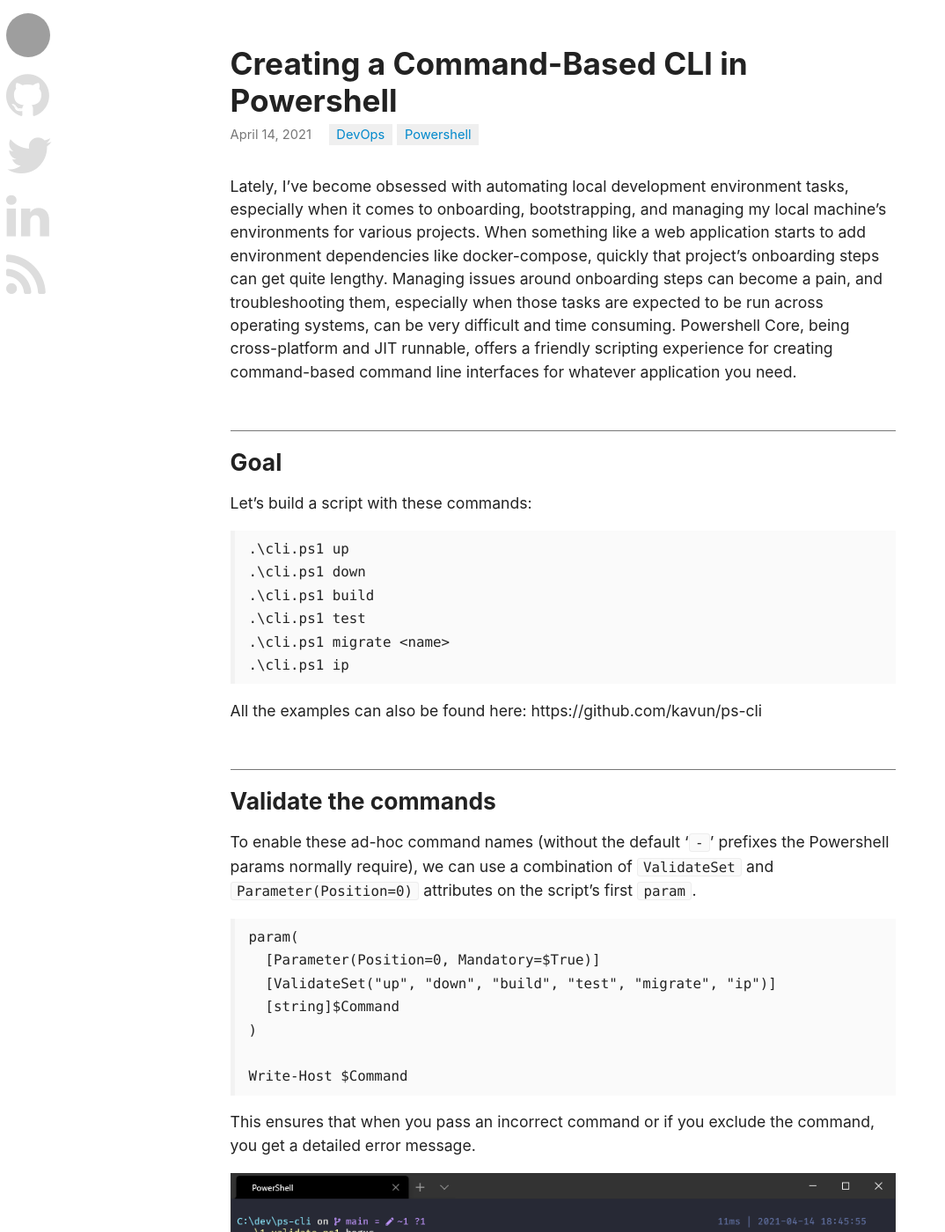
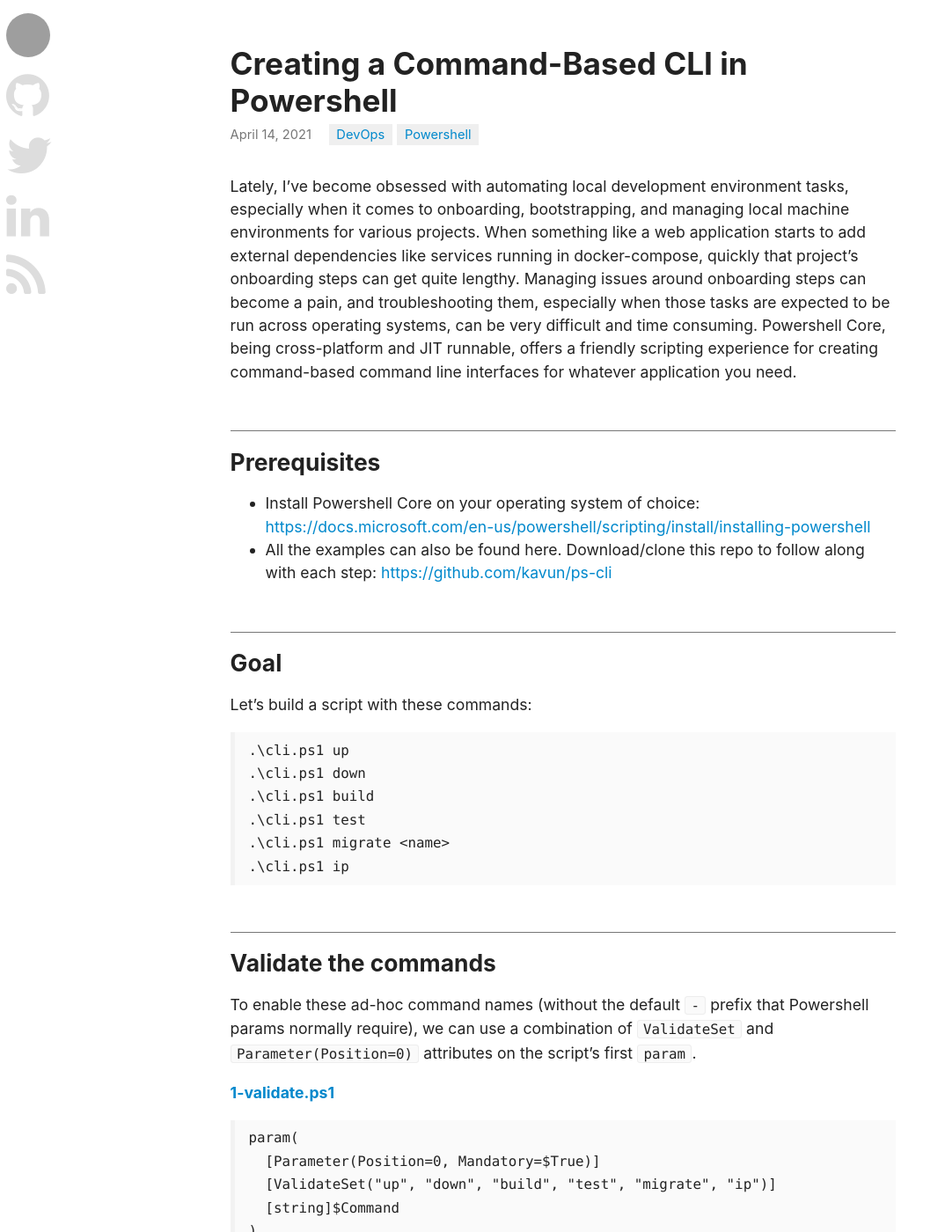
Before and after one commit to kavun/kavun.github.io, a Jekyll site: the page built from _posts/2021-04-14-creating-a-command-based-cli-in-powershell.md, in a window 1280 px wide and 1400 px high. Shown: the whole window at 88% size, without its empty margins (0-1074 px from the left). Built offline with Jekyll 4.4.1, drawn with Linux system fonts in a browser that asks for light colours; nearby versions of some CDN libraries; comment, search, counter and statistics services are not loaded; some of the changed text lies outside the part shown; grey boxes are pictures that could not be loaded.

Commit message:
resources and typos

````diff
--- a/_posts/2021-04-14-creating-a-command-based-cli-in-powershell.md
+++ b/_posts/2021-04-14-creating-a-command-based-cli-in-powershell.md
@@ -8,7 +8,12 @@
 tags: ["DevOps", "Powershell"]
 ---
 
-Lately, I've become obsessed with automating local development environment tasks, especially when it comes to onboarding, bootstrapping, and managing my local machine's environments for various projects. When something like a web application starts to add environment dependencies like docker-compose, quickly that project's onboarding steps can get quite lengthy. Managing issues around onboarding steps can become a pain, and troubleshooting them, especially when those tasks are expected to be run across operating systems, can be very difficult and time consuming. Powershell Core, being cross-platform and JIT runnable, offers a friendly scripting experience for creating command-based command line interfaces for whatever application you need.
+Lately, I've become obsessed with automating local development environment tasks, especially when it comes to onboarding, bootstrapping, and managing local machine environments for various projects. When something like a web application starts to add external dependencies like services running in docker-compose, quickly that project's onboarding steps can get quite lengthy. Managing issues around onboarding steps can become a pain, and troubleshooting them, especially when those tasks are expected to be run across operating systems, can be very difficult and time consuming. Powershell Core, being cross-platform and JIT runnable, offers a friendly scripting experience for creating command-based command line interfaces for whatever application you need.
+
+## Prerequisites
+
+- Install Powershell Core on your operating system of choice: [https://docs.microsoft.com/en-us/powershell/scripting/install/installing-powershell](https://docs.microsoft.com/en-us/powershell/scripting/install/installing-powershell)
+- All the examples can also be found here. Download/clone this repo to follow along with each step: [https://github.com/kavun/ps-cli](https://github.com/kavun/ps-cli)
 
 ## Goal
 
@@ -23,12 +28,11 @@
 .\cli.ps1 ip
 ```
 
-All the examples can also be found here: https://github.com/kavun/ps-cli
-
 ## Validate the commands
 
-To enable these ad-hoc command names (without the default '`-`' prefixes the Powershell params normally require), we can use a combination of `ValidateSet` and `Parameter(Position=0)` attributes on the script's first `param`.
+To enable these ad-hoc command names (without the default `-` prefix that Powershell params normally require), we can use a combination of `ValidateSet` and `Parameter(Position=0)` attributes on the script's first `param`.
 
+**[1-validate.ps1](https://github.com/kavun/ps-cli/blob/main/1-validate.ps1)**
 ```ps1
 param(
   [Parameter(Position=0, Mandatory=$True)]
@@ -47,6 +51,7 @@
 
 Now we need to handle the commands and run functions for each one. For this, we'll use a `switch`.
 
+**[2-handle.ps1](https://github.com/kavun/ps-cli/blob/main/2-handle.ps1)**
 ```ps1
 param(
   [Parameter(Position=0, Mandatory=$True)]
@@ -81,8 +86,9 @@
 
 ## Support `Get-Help`
 
-This is great so far, but it's not immediately known what commands are available without opening up the `.ps1` file and reading it. We could add a command `help` and then spit out some help content with `Write-Host "help string"`, but there's a better way. Powershell scripts can hook into the `Get-Help` command to provide structured help documentation for the whole script. Let's do both!
+This is great, but it's not immediately known what commands are available without opening up the `.ps1` file and reading it. We could add a command `help` and then spit out some help content with `Write-Host "help string"`, but there's a better way. Powershell scripts can hook into the `Get-Help` command to provide structured help documentation for the whole script. Let's do both!
 
+**[3-help.ps1](https://github.com/kavun/ps-cli/blob/main/3-help.ps1)**
 ```ps1
 <#
 .SYNOPSIS
@@ -158,6 +164,7 @@
 
 What we have is great for simple one-liners, but eventually we'll want to pass params to the commands and also support nested commands.
 
+**[4-nest.ps1](https://github.com/kavun/ps-cli/blob/main/4-nest.ps1)**
 ```ps1
 <#
 .SYNOPSIS
@@ -238,8 +245,15 @@
 
 - We used `ValueFromRemainingArguments` to capture any trailing params in the `$Rest` param and passed those along to the inner functions.
 - We used `ValidateSet` on an inner function's param, just like we did on the script's params.
-- Added help docs to one of the inner functions!
+- Added help docs to one of the inner functions.
 
-These are just examples, but you can see the range of possibilities the open up when we start nesting commands and forwarding params. Here's what this example looks like in use.
+These are just examples, but you can see the range of possibilities that open up when we start nesting commands and forwarding params. Here's what this example looks like in use:
 
 ![Example of nested commands](/assets/ps-cli/4-nest.png)
+
+## Resources
+
+- Scripts from examples: [https://github.com/kavun/ps-cli](https://github.com/kavun/ps-cli)
+- `ValidateSet`: [https://docs.microsoft.com/en-us/powershell/scripting/developer/cmdlet/validateset-attribute-declaration](https://docs.microsoft.com/en-us/powershell/scripting/developer/cmdlet/validateset-attribute-declaration)
+- `ValueFromRemainingArguments`: [https://docs.microsoft.com/en-us/powershell/module/microsoft.powershell.core/about/about_functions_advanced_parameters#valuefromremainingarguments-argument](https://docs.microsoft.com/en-us/powershell/module/microsoft.powershell.core/about/about_functions_advanced_parameters#valuefromremainingarguments-argument)
+- about_Comment_Based_Help (`<# #>`): [https://docs.microsoft.com/en-us/powershell/module/microsoft.powershell.core/about/about_comment_based_help](https://docs.microsoft.com/en-us/powershell/module/microsoft.powershell.core/about/about_comment_based_help)
````
Also changed, not shown: other parts of _posts/2021-04-14-creating-a-command-based-cli-in-powershell.md (+1 -1 lines).
